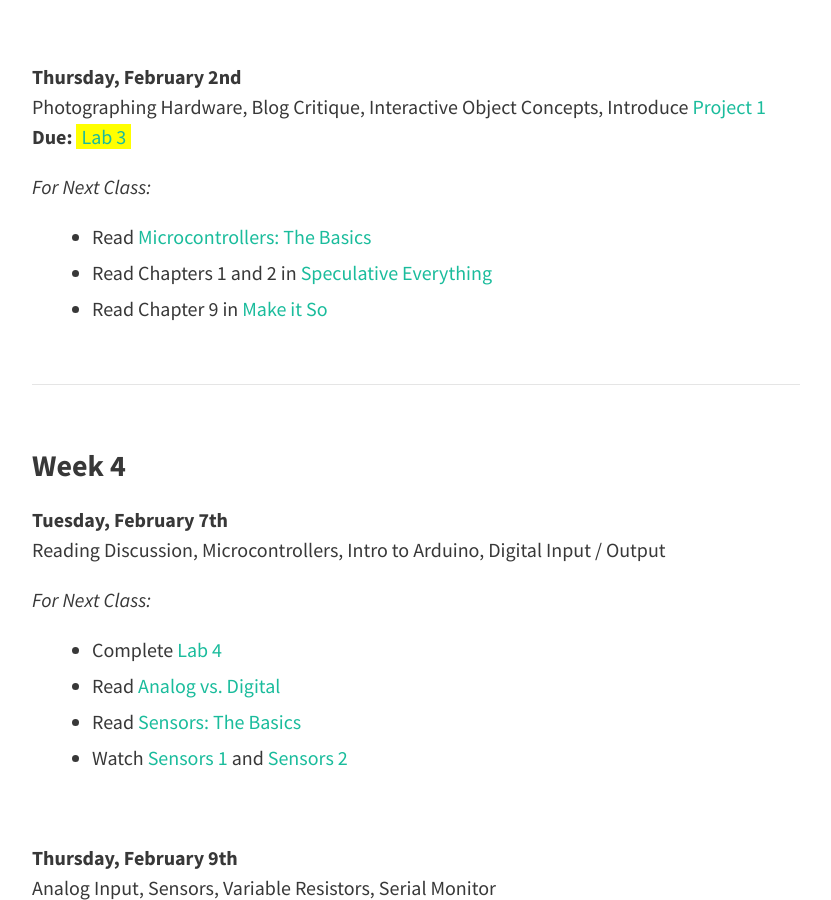
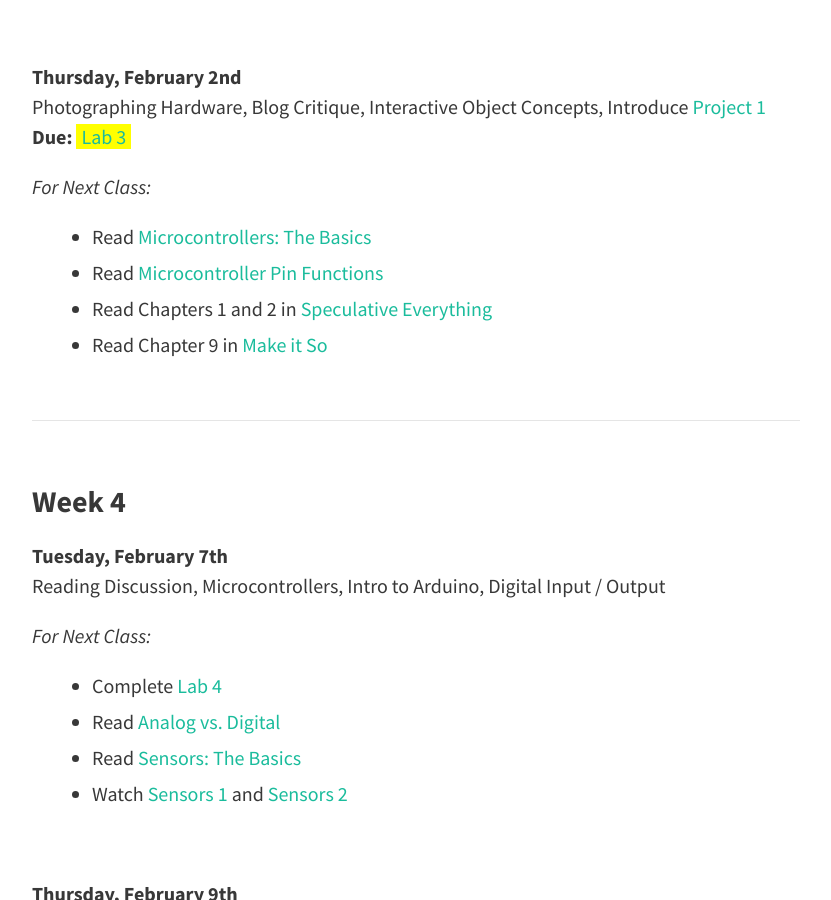
Before and after one commit to coloringchaos/object-spring-17, a Jekyll site: the page built from schedule.md, in a window 1280 px wide and 900 px high, scrolled down 2296 px. Shown: the whole window, without its empty margins (224-1055 px from the left). Built offline with Jekyll 4.4.1, drawn with Linux system fonts in a browser that asks for light colours; nearby versions of some CDN libraries.

Commit message:
Update schedule.md

```diff
--- a/schedule.md
+++ b/schedule.md
@@ -85,6 +85,7 @@ Assignments are due on the day that they are listed.
 *For Next Class:*
 
 + Read [Microcontrollers: The Basics](https://itp.nyu.edu/physcomp/lessons/microcontrollers/microcontrollers-the-basics/)
++ Read [Microcontroller Pin Functions](https://itp.nyu.edu/physcomp/lessons/microcontrollers/microcontroller-pin-functions/)
 + Read Chapters 1 and 2 in [Speculative Everything](http://object.ariellehein.com/readings/SpeculativeEverything.pdf)
 + Read Chapter 9 in [Make it So](http://object.ariellehein.com/readings/MakeItSo.pdf)
 
```
